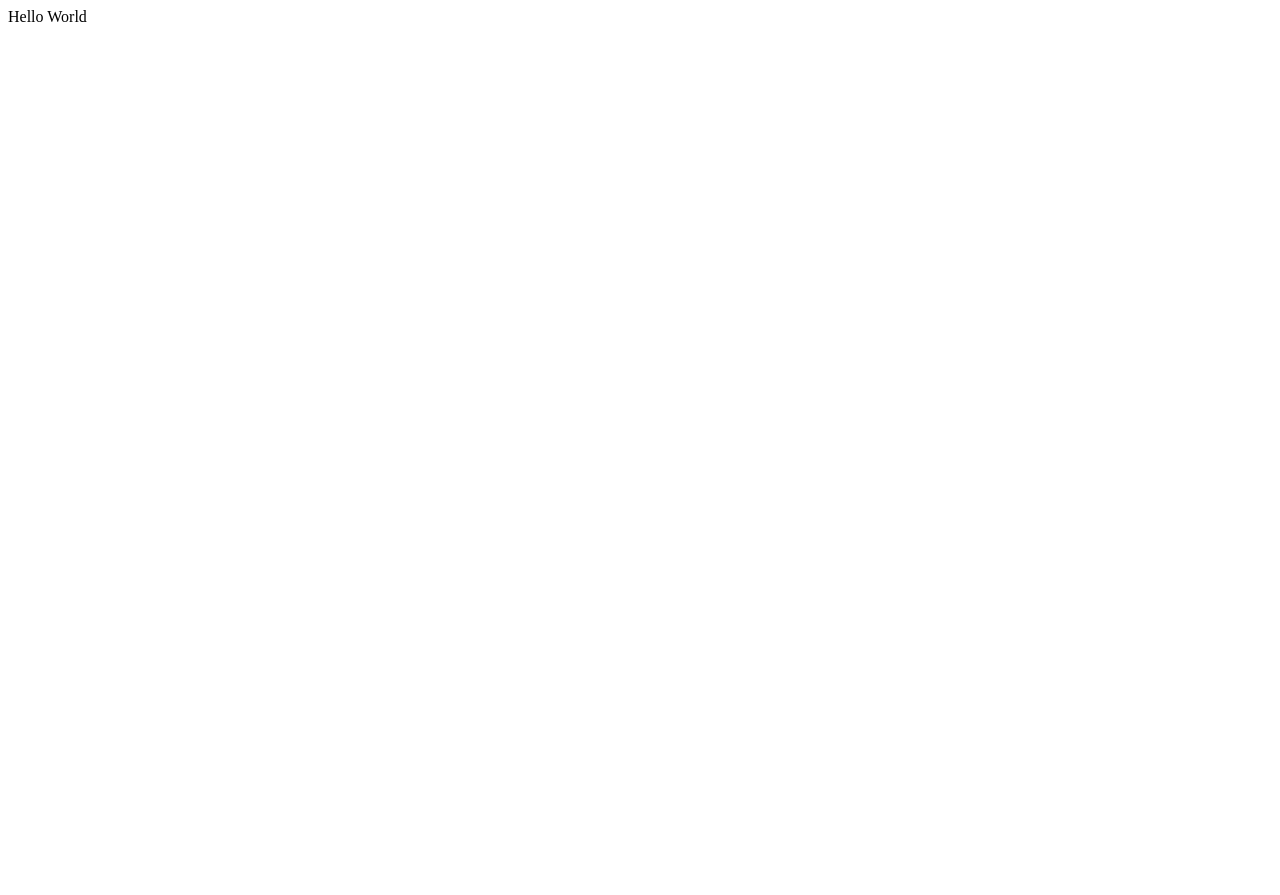
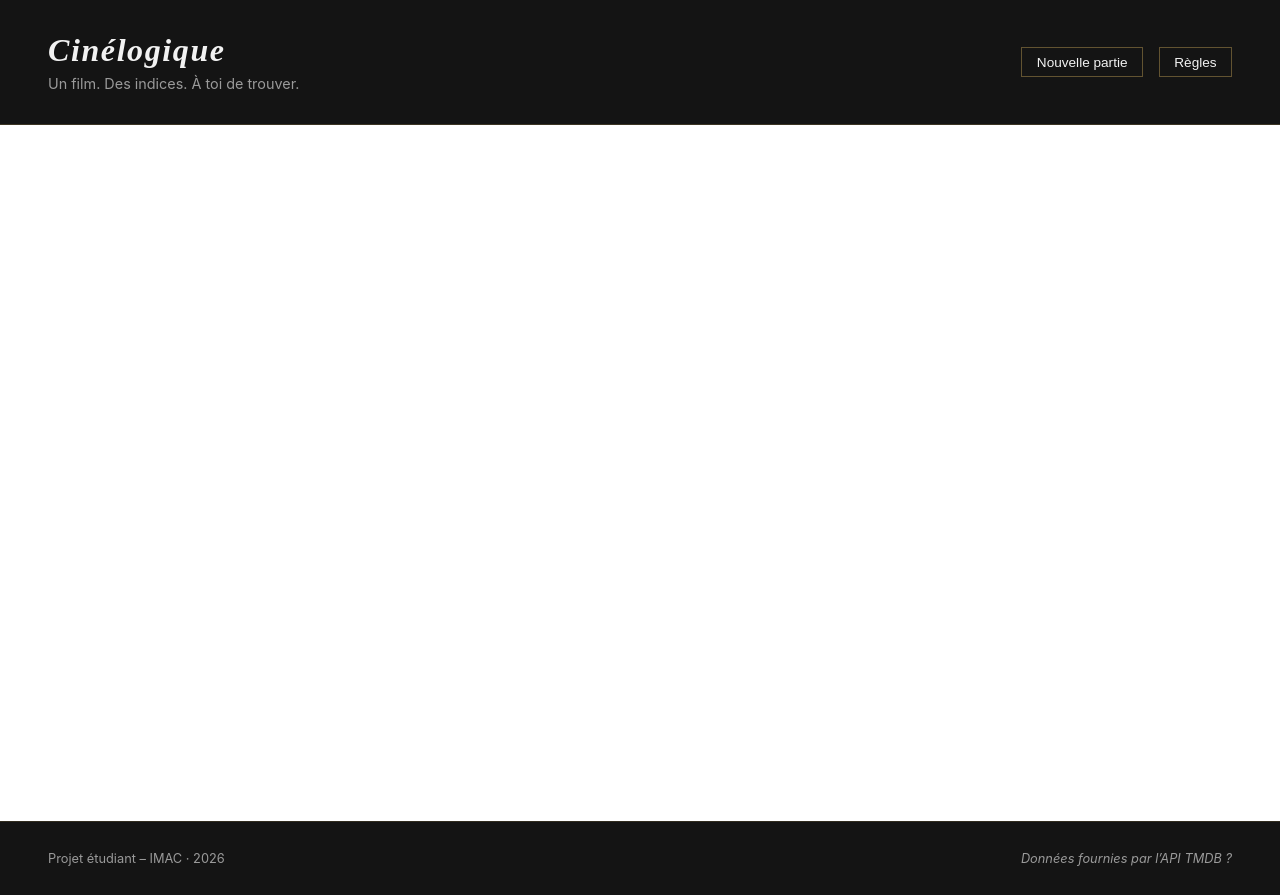
Before and after one commit to yohannlai/web-S4, a Vue app: page / in a window 1280 px wide. Before the commit the page ends 800 px from the top, so only its background shows below. Built offline with nearby package versions, Linux system fonts and the light colour scheme.

Commit message:
Add header and footer

```diff
--- a/index.html
+++ b/index.html
@@ -4,7 +4,7 @@
     <meta charset="UTF-8">
     <link rel="icon" href="/favicon.ico">
     <meta name="viewport" content="width=device-width, initial-scale=1.0">
-    <title>Vite App</title>
+    <title>Cinélogique</title>
   </head>
   <body>
     <div id="app"></div>
--- a/src/App.vue
+++ b/src/App.vue
@@ -1,8 +1,39 @@
 <template>
-  <main>
-    Hello World
+  <AppHeader />
+
+  <main class="app-main">
+    <!-- Zone de jeu à venir -->
   </main>
+
+  <AppFooter />
 </template>
 
 <script setup>
+import AppHeader from "./components/AppHeader.vue"
+import AppFooter from "./components/AppFooter.vue"
 </script>
+
+<style>
+:root {
+  /* Couleurs */
+  --color-bg: #111111;
+  --color-bg-soft: #141414;
+  --color-text: #F2F2F2;
+  --color-text-muted: #9A9A9A;
+  --color-accent: #D6B25E;
+
+  /* Typographies */
+  --font-ui: "Inter", system-ui, sans-serif;
+  --font-logo: "Playfair Display", serif;
+}
+
+body {
+  margin: 0;
+  font-family: var(--font-ui);
+}
+
+.app-main {
+  min-height: calc(100vh - 200px);
+  padding: 3rem;
+}
+</style>
--- /dev/null
+++ b/src/components/AppFooter.vue
@@ -0,0 +1,22 @@
+<template>
+  <footer class="app-footer">
+    <p>Projet étudiant – IMAC · 2026</p>
+    <p class="api">Données fournies par l’API TMDB ?</p>
+  </footer>
+</template>
+
+<style scoped>
+.app-footer {
+  background-color: var(--color-bg-soft);
+  padding: 1rem 3rem;
+  font-size: 0.8rem;
+  color: var(--color-text-muted);
+  display: flex;
+  justify-content: space-between;
+  border-top: 1px solid rgba(214, 178, 94, 0.15);
+}
+
+.api {
+  font-style: italic;
+}
+</style>
--- /dev/null
+++ b/src/components/AppHeader.vue
@@ -0,0 +1,73 @@
+<template>
+  <header class="app-header">
+    <div class="title-block">
+      <h1 class="logo">Cinélogique</h1>
+      <p class="tagline">Un film. Des indices. À toi de trouver.</p>
+    </div>
+
+    <nav class="actions">
+      <button class="ghost">Nouvelle partie</button>
+      <button class="ghost">Règles</button>
+    </nav>
+  </header>
+</template>
+
+<script setup>
+</script>
+
+<style scoped>
+.app-header {
+  background-color: var(--color-bg-soft);
+  padding: 2rem 3rem;
+  display: flex;
+  justify-content: space-between;
+  align-items: center;
+  border-bottom: 1px solid rgba(214, 178, 94, 0.2);
+}
+
+.title-block {
+  display: flex;
+  flex-direction: column;
+  gap: 0.4rem;
+}
+
+.logo {
+  font-family: var(--font-logo);
+  font-style: italic;
+  font-weight: 900;
+  font-size: 2rem;
+  letter-spacing: 0.05em;
+  margin: 0;
+  color: var(--color-text);
+}
+
+.logo:hover {
+  color: var(--color-accent);
+}
+
+.tagline {
+  font-size: 0.9rem;
+  color: var(--color-text-muted);
+  margin: 0;
+}
+
+.actions {
+  display: flex;
+  gap: 1rem;
+}
+
+.ghost {
+  background: transparent;
+  border: 1px solid rgba(214, 178, 94, 0.4);
+  color: var(--color-text);
+  padding: 0.4rem 0.9rem;
+  font-size: 0.85rem;
+  cursor: pointer;
+  transition: all 0.2s ease;
+}
+
+.ghost:hover {
+  border-color: var(--color-accent);
+  color: var(--color-accent);
+}
+</style>
```
